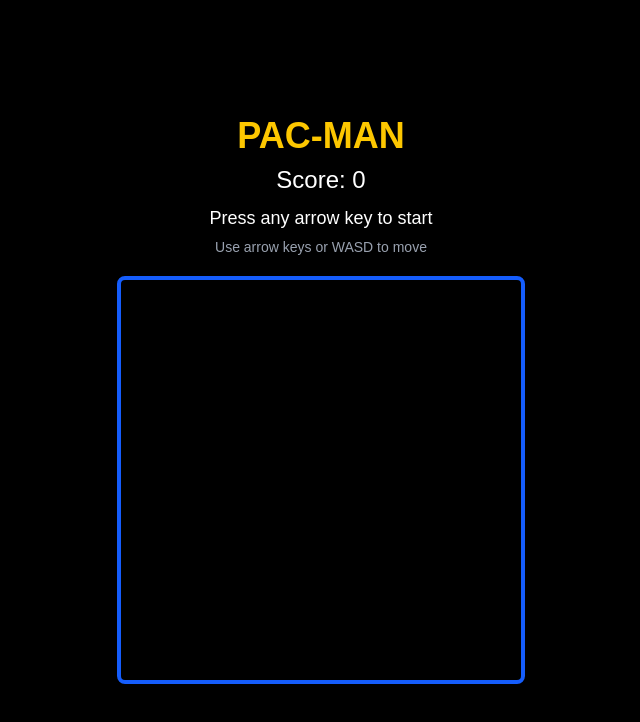
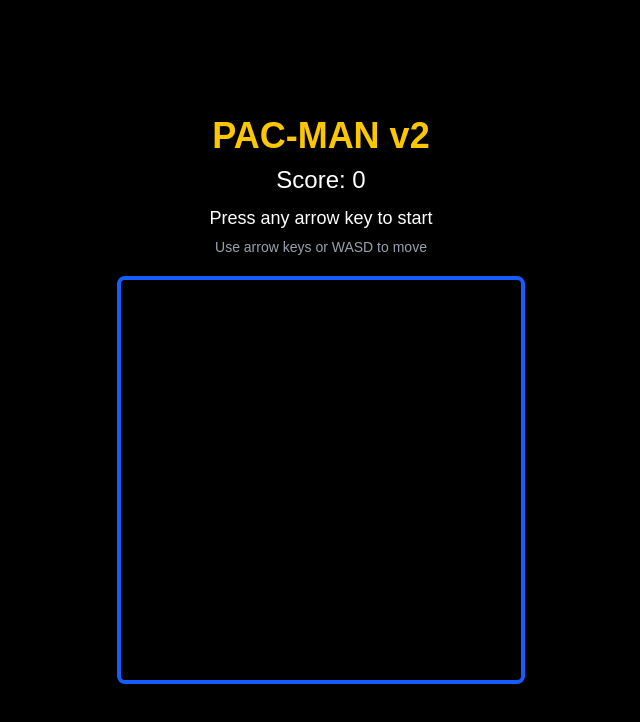
Before and after one commit to ns-test-org/testing-stand-109, a Next.js app in the folder packages/new-web-app-room/: page / in a window 1280 px wide. Shown: the top 722 px of the page, without its empty margins (319-959 px from the left). Built offline with nearby package versions, Linux system fonts and the light colour scheme.

Commit message:
AI chat session: Updated code and files

```diff
--- a/packages/new-web-app-room/src/app/page.tsx
+++ b/packages/new-web-app-room/src/app/page.tsx
@@ -319,7 +319,7 @@
   return (
     <div className="min-h-screen bg-black flex flex-col items-center justify-center p-4">
       <div className="text-center mb-4">
-        <h1 className="text-4xl font-bold text-yellow-400 mb-2">PAC-MAN</h1>
+        <h1 className="text-4xl font-bold text-yellow-400 mb-2">PAC-MAN v2</h1>
         <div className="text-2xl text-white mb-2">Score: {score}</div>
         {!gameStarted && !gameOver && (
           <div className="text-white text-lg">
```
